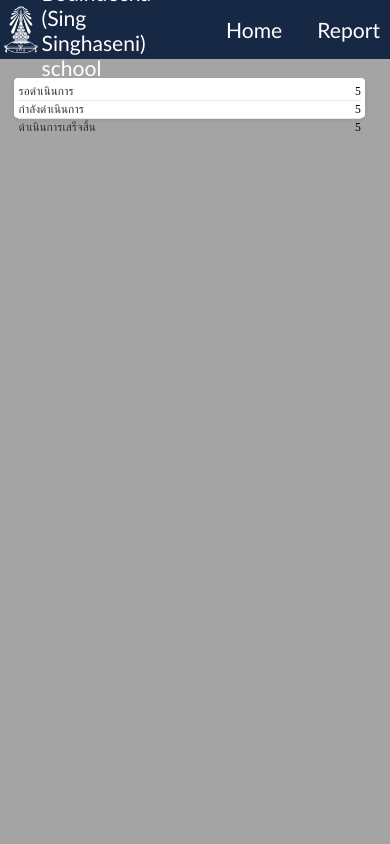
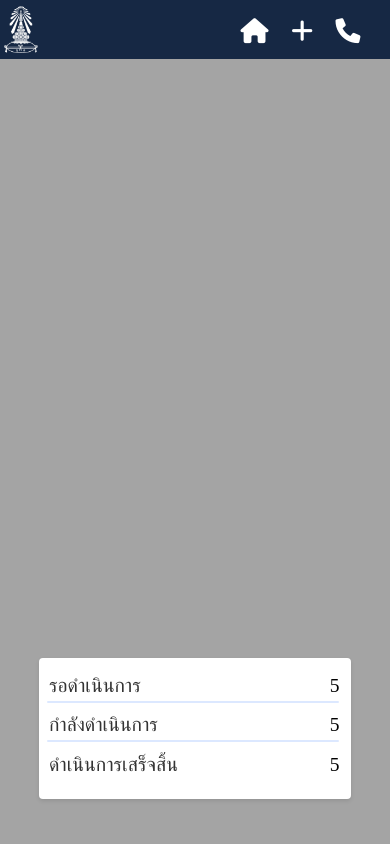
Before and after one commit to nsornman/BC-1.2, a PHP site: page /home.html in a window 390 px wide. Run offline with PHP 8.4, Linux system fonts and the light colour scheme; some web fonts are replaced.

Commit message:
fix all bug (Laptop&Pc scale)

```diff
--- a/home.css
+++ b/home.css
@@ -59,6 +59,9 @@ body{
 .navbar a:hover:before{
     width: 100%;
 }
+.navbar .icon-container{
+    display: none;
+}
 /* ------------------------------------------content-------------------------------------------- */
 /* .report-info{
     background-color: #fff;
@@ -77,9 +80,10 @@ body{
     padding: 0 2vw 0 2vw;
 } */
 .list-container {
+    position: relative;
     width: 30vw;
     height: 9vw;
-    margin: 41vw 0 0 1.5vw;
+    margin: 78vh 0 0 1.5vw;
     border: none; /* เส้นขอบรอบ */
     border-radius: 1vw; /* มุมโค้งมน */
     padding: 1.2vw 0 0 0;
@@ -112,24 +116,73 @@ body{
     color: #000; /* สีตัวเลข */
     padding-right: 1vw;
 }
-@media (max-width: 768px){
+@media (max-width: 1180px){
     .navbar .container{
         display: flex;
-        margin-left: 15vw;
+        margin-left:  32vw;
+    }
+    .list-container {
+        position: relative;
+        width: 35vw;
+        height: 12vw;
+        margin: 78vh 0 0 1.5vw;
+    }
+    .list-item {
+        align-items: center;
+        padding: 0.7vw 0 1vw 1.2vw;
+        font-size: 1.5vw;
+        font-weight: normal;
+        color: #333; /* สีข้อความ */
+    }
+    .line{
+        width: 33vw;
+        height: 0.15vw;
+        margin-left: 1vw;
+        border-radius: 1vw;
+    }
+}
+@media (max-width: 1024px){
+    .navbar .container{
+        display: flex;
+        margin-left:  32vw;
     }
     .list-container{
-        width: 90vw;
-        margin: 20vw 0 0 1.5vw;
+        margin: 78vh 0 0 1.5vw;
     }
-    .list-item{
-        font-size: 3vw;
+}
+@media (max-width: 431px){
+    .navbar .school_name{
+        display: none;
+    }
+    .navbar .container{
+        display: none;
+        margin-left:  32vw;
+    }
+    .navbar .icon-container{
+        display: flex;
+        align-items: center;
+        justify-content: space-around;
+        margin-left: 50vw;
+        font-size: 6.4vw;
+        gap: 1.8vw;
+    }
+    .list-container{
+        margin: 78vh 0 0 8vw;
+        width: 80vw;
+        height: 35vw;
+    }
+    .list-item {
+        font-size: 5vw;
+        padding: 3vw 0 1vw 2.5vw;
     }
     .line{
-        width: 88vw;
-        height: 0.3vw;
-        margin-left: 1vw;
+        width: 75vw;
+        height: 0.5vw;
+        margin-left: 2vw;
+        border-radius: 1vw;
     }
-    .number{
-        font-size: 3vw;
+    .number {
+        font-size: 5vw;
+        padding-right: 3vw;
     }
 }
--- a/home.html
+++ b/home.html
@@ -6,6 +6,7 @@
     <title>Home</title>
     <link rel="stylesheet" href="home.css">
     <link rel="stylesheet" href="https://fonts.googleapis.com/css2?family=Anuphan">
+    <link href="https://cdnjs.cloudflare.com/ajax/libs/font-awesome/6.0.0-beta3/css/all.min.css" rel="stylesheet">
     <link rel="website icon" type="png" href="img/Logo bodin.PNG">
 <body>
     <nav class="navbar">
@@ -24,6 +25,11 @@
                 <a href="contact.html">Contact</a>
             </li>
         </ul>
+        <div class = "icon-container">
+            <a href="home.html"><i class="fa-solid fa-house home" style="color: #ffffff;"></i></a>
+            <a href="report.html"><i class="fa-solid fa-plus" style="color: #ffffff;"></i></a>
+            <a href="contact.html"><i class="fa-solid fa-phone" style="color: #ffffff;"></i></a>
+        </div>
     </nav>
     <div class="list-container">
         <div class="list-item">
--- a/login.css
+++ b/login.css
@@ -110,7 +110,7 @@ body{
     color: rgb(255, 255, 255);
     transition: 0.2s;
 }
-@media(max-width: 767px){
+@media(max-width: 768px){
     .logo-info .school_name{
         display: none;
     }
--- a/login.html
+++ b/login.html
@@ -7,6 +7,7 @@
     <link rel="stylesheet" href="login.css">
     <link href="https://fonts.googleapis.com/css2?family=Poppins:ital,wght@0,100;0,200;0,300;0,400;0,500;0,600;0,700;0,800;0,900;1,100;1,200;1,300;1,400;1,500;1,600;1,700;1,800;1,900&display=swap" rel="stylesheet">
     <link href="https://cdnjs.cloudflare.com/ajax/libs/font-awesome/6.0.0-beta3/css/all.min.css" rel="stylesheet">
+    <link rel="website icon" type="png" href="img/Logo bodin.PNG">
 </head>
 <body>
     <nav class="navbar">
--- a/report.html
+++ b/report.html
@@ -51,11 +51,11 @@
             </div>
             <div class = "to-info">
                 <div class = "more-info">คำอธิบาย</div>
-                <textarea placeholder="กรุณาอธิบายเพิ่มเติม . . ."></textarea>
+                <textarea id="autoExpand" placeholder="กรุณาอธิบายเพิ่มเติม . . ."></textarea>
             </div>
             <label class="custum-file-upload" for="file">
             <div class="icon">
-            <svg xmlns="http://www.w3.org/2000/svg" fill="" viewBox="0 0 24 24"><g stroke-width="0" id="SVGRepo_bgCarrier"></g><g stroke-linejoin="round" stroke-linecap="round" id="SVGRepo_tracerCarrier"></g><g id="SVGRepo_iconCarrier"> <path fill="" d="M10 1C9.73478 1 9.48043 1.10536 9.29289 1.29289L3.29289 7.29289C3.10536 7.48043 3 7.73478 3 8V20C3 21.6569 4.34315 23 6 23H7C7.55228 23 8 22.5523 8 22C8 21.4477 7.55228 21 7 21H6C5.44772 21 5 20.5523 5 20V9H10C10.5523 9 11 8.55228 11 8V3H18C18.5523 3 19 3.44772 19 4V9C19 9.55228 19.4477 10 20 10C20.5523 10 21 9.55228 21 9V4C21 2.34315 19.6569 1 18 1H10ZM9 7H6.41421L9 4.41421V7ZM14 15.5C14 14.1193 15.1193 13 16.5 13C17.8807 13 19 14.1193 19 15.5V16V17H20C21.1046 17 22 17.8954 22 19C22 20.1046 21.1046 21 20 21H13C11.8954 21 11 20.1046 11 19C11 17.8954 11.8954 17 13 17H14V16V15.5ZM16.5 11C14.142 11 12.2076 12.8136 12.0156 15.122C10.2825 15.5606 9 17.1305 9 19C9 21.2091 10.7909 23 13 23H20C22.2091 23 24 21.2091 24 19C24 17.1305 22.7175 15.5606 20.9844 15.122C20.7924 12.8136 18.858 11 16.5 11Z" clip-rule="evenodd" fill-rule="evenodd"></path> </g></svg>
+                <svg xmlns="http://www.w3.org/2000/svg" fill="" viewBox="0 0 24 24"><g stroke-width="0" id="SVGRepo_bgCarrier"></g><g stroke-linejoin="round" stroke-linecap="round" id="SVGRepo_tracerCarrier"></g><g id="SVGRepo_iconCarrier"> <path fill="" d="M10 1C9.73478 1 9.48043 1.10536 9.29289 1.29289L3.29289 7.29289C3.10536 7.48043 3 7.73478 3 8V20C3 21.6569 4.34315 23 6 23H7C7.55228 23 8 22.5523 8 22C8 21.4477 7.55228 21 7 21H6C5.44772 21 5 20.5523 5 20V9H10C10.5523 9 11 8.55228 11 8V3H18C18.5523 3 19 3.44772 19 4V9C19 9.55228 19.4477 10 20 10C20.5523 10 21 9.55228 21 9V4C21 2.34315 19.6569 1 18 1H10ZM9 7H6.41421L9 4.41421V7ZM14 15.5C14 14.1193 15.1193 13 16.5 13C17.8807 13 19 14.1193 19 15.5V16V17H20C21.1046 17 22 17.8954 22 19C22 20.1046 21.1046 21 20 21H13C11.8954 21 11 20.1046 11 19C11 17.8954 11.8954 17 13 17H14V16V15.5ZM16.5 11C14.142 11 12.2076 12.8136 12.0156 15.122C10.2825 15.5606 9 17.1305 9 19C9 21.2091 10.7909 23 13 23H20C22.2091 23 24 21.2091 24 19C24 17.1305 22.7175 15.5606 20.9844 15.122C20.7924 12.8136 18.858 11 16.5 11Z" clip-rule="evenodd" fill-rule="evenodd"></path> </g></svg>
             </div>
             <div class="text">
                <span>Click to upload image</span>
```
Also changed, not shown: contact.css (+110 -25 lines), contact.html (+36 -29 lines), report.css (+17 -16 lines), report.js (added).
